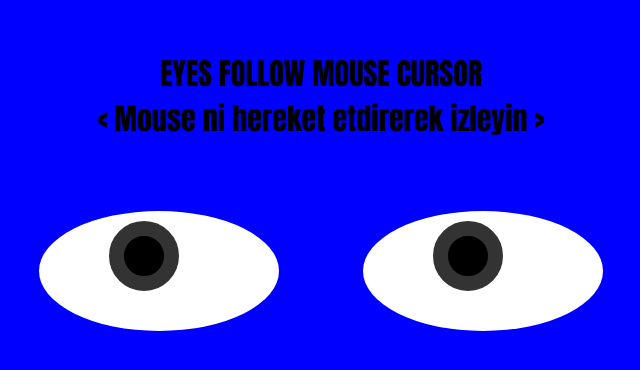
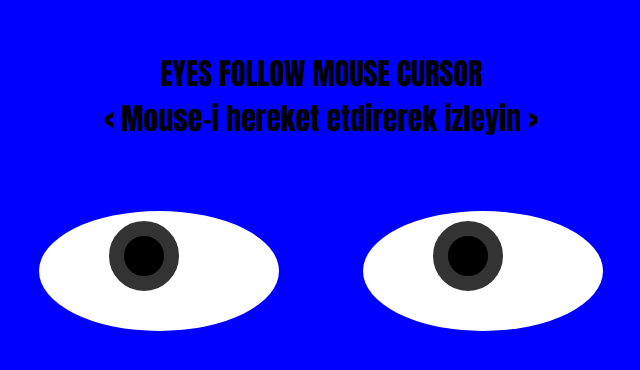
Before and after one commit to AgaHuseynzade/proje-3, a plain HTML site: page index.html in a window 1280 px wide. Shown: the part 202-572 px from the top of the page, without its empty margins (319-959 px from the left). Drawn offline with Linux system fonts and the light colour scheme.

Commit message:
Update index.html

```diff
--- a/index.html
+++ b/index.html
@@ -11,7 +11,7 @@
     <div class="eyes">
         <P>
             EYES FOLLOW MOUSE CURSOR<br>
-           < Mouse ni hereket etdirerek  izleyin >
+           < Mouse-i  hereket etdirerek  izleyin >
         </P>
         <div class="eye">
             <div class="ball"></div>
```
